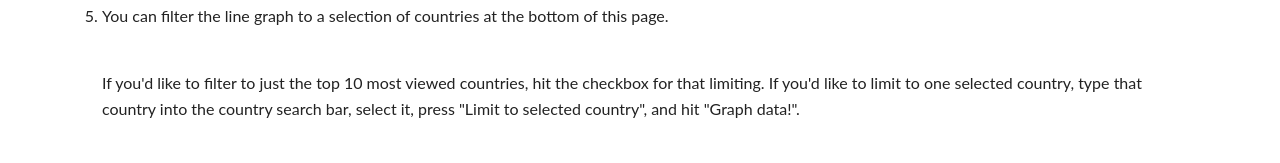
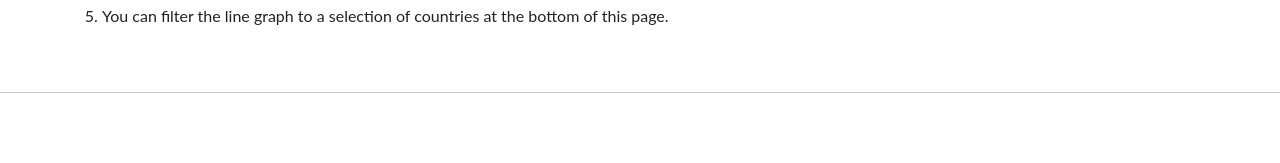
Before and after one commit to htried/dp-pageviews-tool-ui, a Vue app: page / in a window 1280 px wide. Shown: the part 967-1130 px from the top of the page. Built offline with nearby package versions, Linux system fonts and the light colour scheme; a small style sheet from the web is missing.

Commit message:
updating html

```diff
--- a/src/App.vue
+++ b/src/App.vue
@@ -65,9 +65,6 @@
               interactive map of the data.</li>
             <li>You can filter the line graph to a selection of countries at the bottom of this page.</li>
           </ol>
-          <p>If you'd like to filter to just the top 10 most viewed countries, hit the checkbox for that limiting. If
-            you'd like to limit to one selected country, type that country into the country search bar, select it, press
-            "Limit to selected country", and hit "Graph data!".</p>
         </section>
       </section>
       <div class="separator"></div>
```
